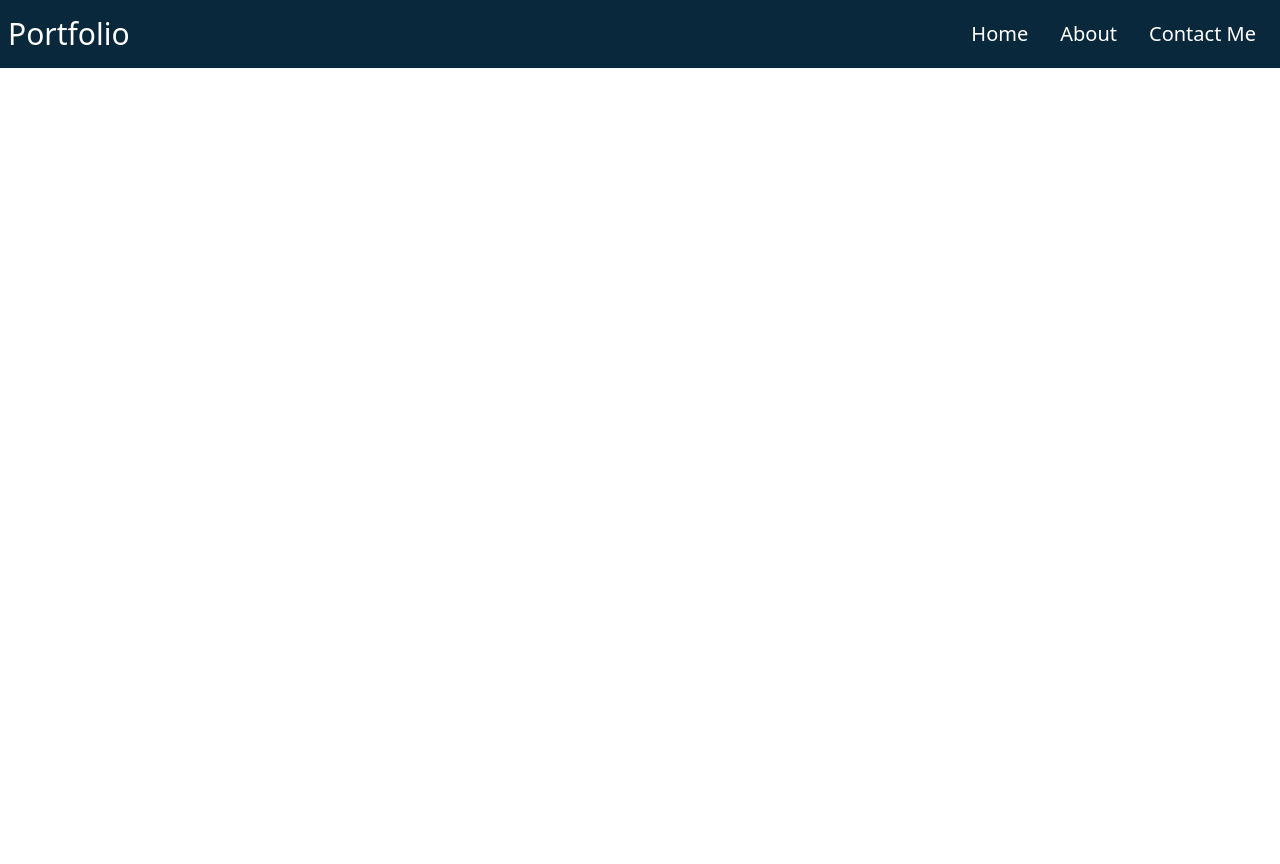
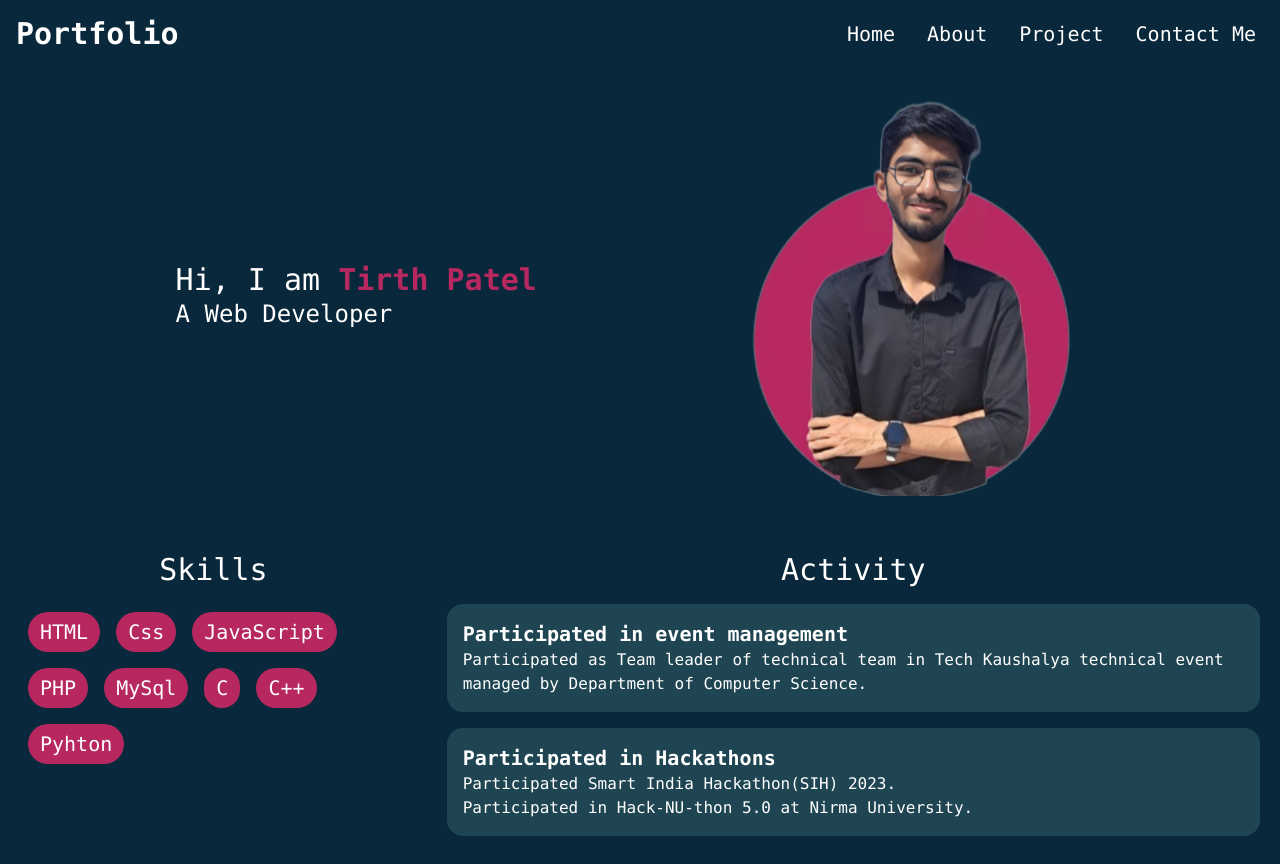
Before and after one commit to tirth2894/portfolio, a React (Create React App) app: page / in a window 1280 px wide. Before the commit the page ends 800 px from the top, so only its background shows below. Built offline with nearby package versions, Linux system fonts and the light colour scheme.

Commit message:
Added : Skills & Activity

```diff
--- a/src/App.js
+++ b/src/App.js
@@ -1,12 +1,17 @@
 import './index.css';
 import Navbar from './compepnets/navbar';
-
+import Info from './compepnets/Info';
+import Skills from './compepnets/skills';
 
 function App() {
   return (
     <>
-      <div className='text-white'>
+      <div className='text-white bg-[#0a283b] font-mono'>
+
         <Navbar />
+        <Info />
+        <Skills />
+
       </div>
     </>
   );
--- /dev/null
+++ b/src/compepnets/Info.js
@@ -0,0 +1,23 @@
+import React from 'react'
+import uphoto from './uphoto.png'
+
+function Info() {
+  return (
+        <div className='flex py-7 flex-wrap-reverse w-full justify-evenly items-center'>
+            <div className='my-5 mx-2 flex flex-col justify-center items-start' >
+                <p className='text-3xl'>
+                    Hi, I am <span className='font-semibold text-[#b72860]'>Tirth Patel</span>
+                </p>
+                <p className='text-2xl'>
+                    A Web Developer
+                </p>
+            </div>
+
+            <div className='h-[25rem] w-[25rem] flex justify-center items-center'>
+                <img src={uphoto} alt="Photo" className='h-full'/>
+            </div>
+        </div>
+  )
+}
+
+export default Info
--- a/src/compepnets/navbar.js
+++ b/src/compepnets/navbar.js
@@ -12,33 +12,39 @@ function Navbar() {
 
     return (
         <>
-            <div className={menu ? 'hidden' : 'm-0 flex justify-between items-center bg-[#0a283b] py-2'}>
-                <p className='text-3xl p-2'>Portfolio</p>
+            <div className='m-0 flex justify-between items-center py-2 w-full'>
+                <p className='text-3xl p-2 px-4 font-semibold'>Portfolio</p>
                 <Unicons.UilBars onClick={toogle} height="30" width="30" color="white" className='float-right lg:hidden mr-2' />
                 <ul className='lg:flex text-xl justify-center items-center hidden p-2'>
-                    <li className='px-4 hover:text-[#71a3a3]'>
+                    <li className='px-4 hover:text-[#b72860] transition-all duration-300'>
                         Home
                     </li>
-                    <li className='px-4 hover:text-[#71a3a3]'>
+                    <li className='px-4 hover:text-[#b72860] transition-all duration-300'>
                         About
                     </li>
-                    <li className='px-4 hover:text-[#71a3a3]'>
+                    <li className='px-4 hover:text-[#b72860] transition-all duration-300'>
+                        Project
+                    </li>
+                    <li className='px-4 hover:text-[#b72860] transition-all duration-300'>
                         Contact Me
                     </li>
                 </ul>
             </div>
 
             {/* Mobile view */}
-            <div className={menu ? 'h-screen w-[90%] bg-[#0a283b] p-5' : 'hidden'}>
+            <div className={menu ? 'h-screen w-full bg-[#0a283bf5] p-5 absolute top-0 left-0' : 'hidden'}>
                 <Unicons.UilTimes onClick={toogle} height="40" width="40" color="white" className='float-right  lg:hidden' />
                 <ul className='text-xl flex flex-col mt-16 items-center'>
-                    <li className='px-4 hover:text-[#71a3a3] mt-5 w-full text-center py-3'>
+                    <li className='px-4 hover:text-[#b72860] mt-5 w-full text-center py-3'>
                         Home
                     </li>
-                    <li className='px-4 hover:text-[#71a3a3] mt-5 w-full text-center py-3'>
+                    <li className='px-4 hover:text-[#b72860] mt-5 w-full text-center py-3'>
                         About
                     </li>
-                    <li className='px-4 hover:text-[#71a3a3] mt-5 w-full text-center py-3'>
+                    <li className='px-4 hover:text-[#b72860] mt-5 w-full text-center py-3'>
+                        Project
+                    </li>
+                    <li className='px-4 hover:text-[#b72860] mt-5 w-full text-center py-3'>
                         Contact Me
                     </li>
                 </ul>
--- /dev/null
+++ b/src/compepnets/skills.js
@@ -0,0 +1,48 @@
+import React from 'react'
+
+function skills() {
+    return (
+        <div className='flex flex-wrap'>
+            <div className='my-3 w-full md:w-1/3 px-5'>
+                <p className='text-center text-3xl m-4'>Skills</p>
+                <div className='flex flex-wrap'>
+                    <span className='bg-[#b72860] m-2 text-xl px-3 py-1.5 rounded-3xl'>HTML</span>
+                    <span className='bg-[#b72860] m-2 text-xl px-3 py-1.5 rounded-3xl'>Css</span>
+                    <span className='bg-[#b72860] m-2 text-xl px-3 py-1.5 rounded-3xl'>JavaScript</span>
+                    <span className='bg-[#b72860] m-2 text-xl px-3 py-1.5 rounded-3xl'>PHP</span>
+                    <span className='bg-[#b72860] m-2 text-xl px-3 py-1.5 rounded-3xl'>MySql</span>
+                    <span className='bg-[#b72860] m-2 text-xl px-3 py-1.5 rounded-3xl'>C</span>
+                    <span className='bg-[#b72860] m-2 text-xl px-3 py-1.5 rounded-3xl'>C++</span>
+                    <span className='bg-[#b72860] m-2 text-xl px-3 py-1.5 rounded-3xl'>Pyhton</span>
+                </div>
+            </div>
+
+            <div className='my-3 px-5 w-full md:w-2/3'>
+                <p className='text-center text-3xl m-4'>Activity</p>
+
+                <div className='p-4 bg-[#1f4552] rounded-2xl my-4'>
+                    <p className='text-xl font-semibold'>
+                        Participated in event management
+                    </p>
+                    <p>
+                        Participated as Team leader of technical team in Tech Kaushalya technical event managed by Department of Computer Science.
+                    </p>
+                </div>
+
+                <div className='p-4 bg-[#1f4552] rounded-2xl my-4'>
+                    <p className='text-xl font-semibold'>
+                        Participated in Hackathons
+                    </p>
+                    <p>
+                        Participated Smart India Hackathon(SIH) 2023.
+                    </p>
+                    <p>
+                        Participated in Hack-NU-thon 5.0 at Nirma University.
+                    </p>
+                </div>
+            </div>
+        </div>
+    )
+}
+
+export default skills
```
Also changed, not shown: src/compepnets/uphoto.png (added).
